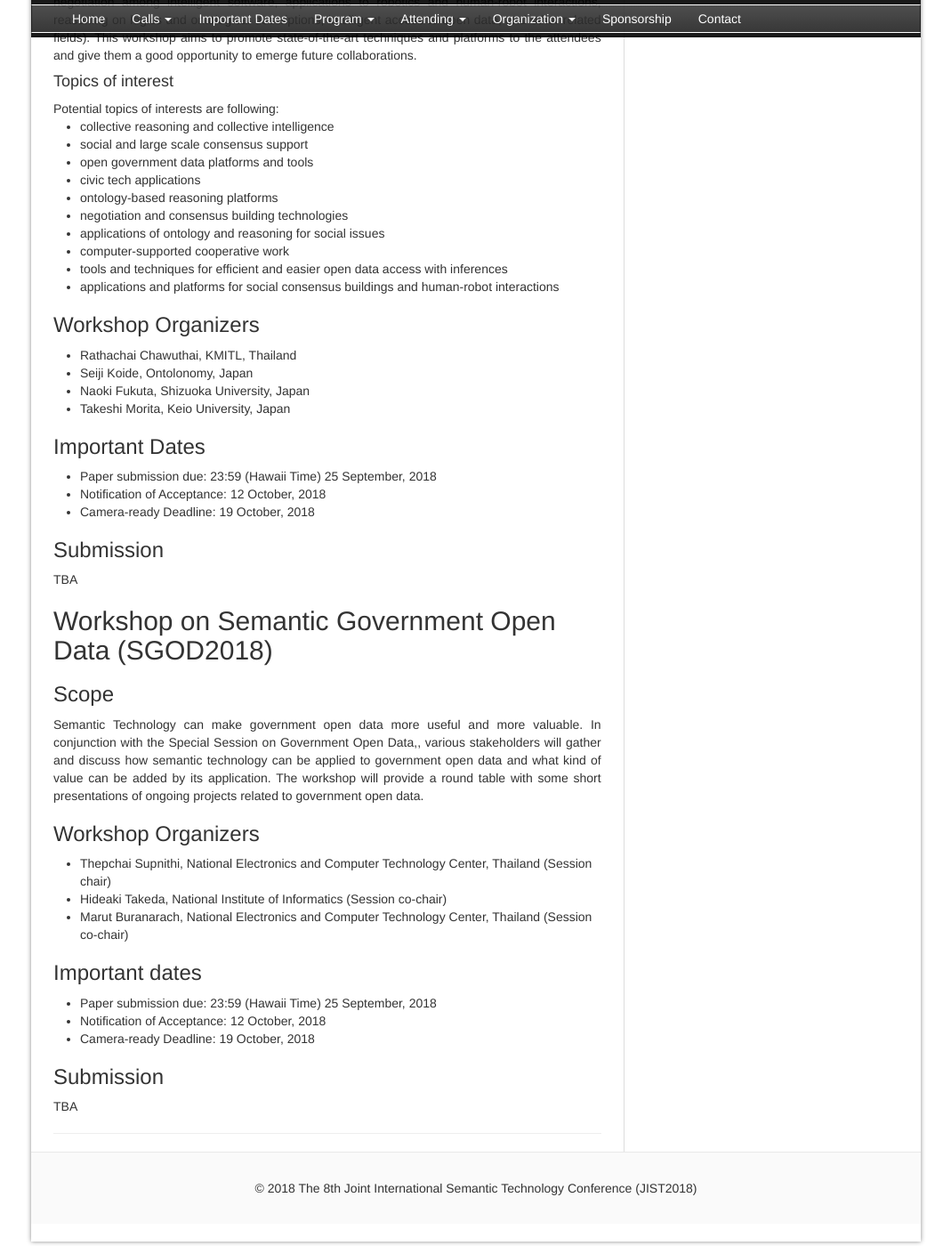
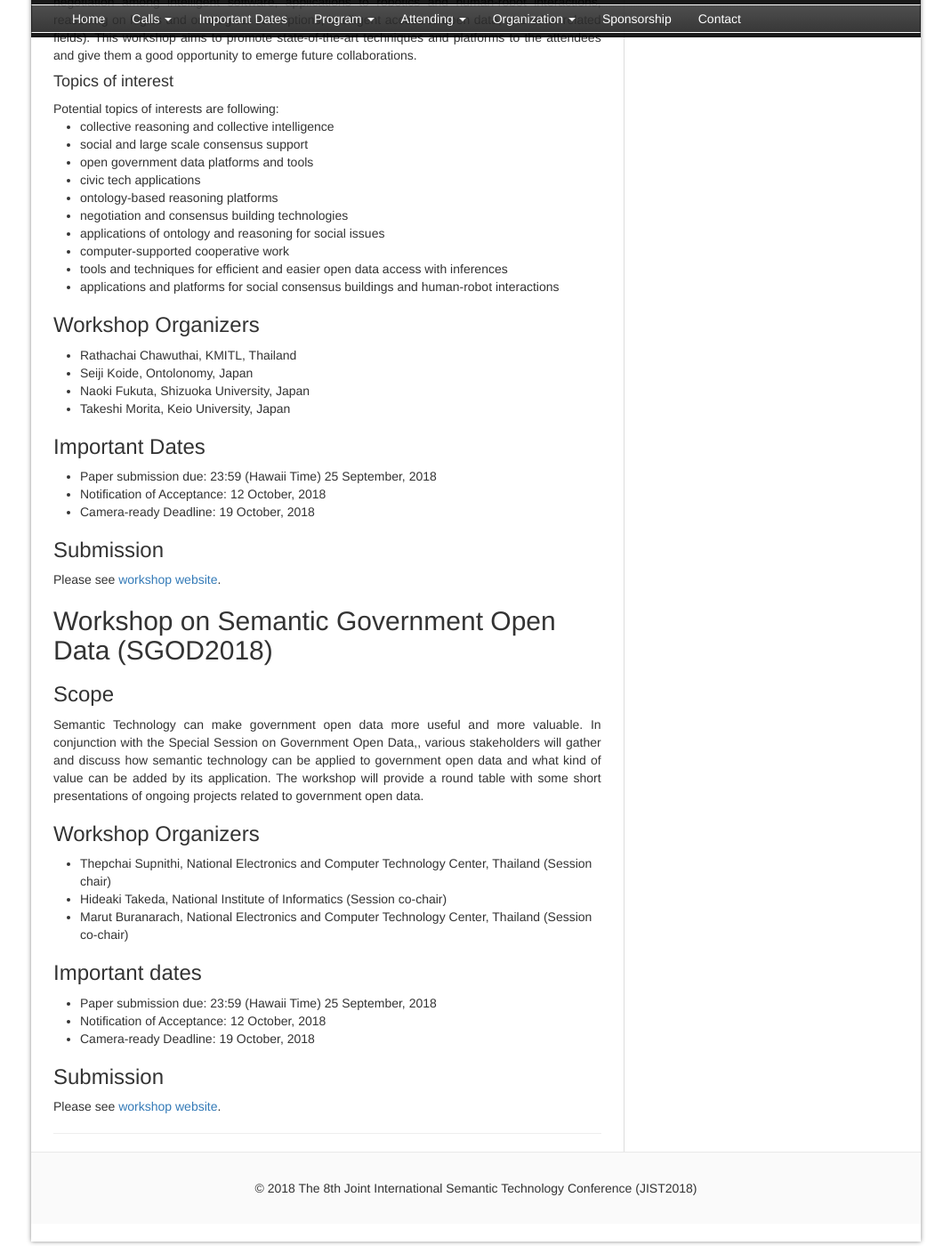
Before and after one commit to IJCKGconference/JIST2018, a Jekyll site: the page built from pages/calls/workshop_papers.html, in a window 1280 px wide and 1400 px high, scrolled down 1716 px. Shown: the whole window at 89% size, without its empty margins (105-1174 px from the left). Built offline with Jekyll 4.4.1, drawn with Linux system fonts in a browser that asks for light colours; comment, search, counter and statistics services are not loaded.

Commit message:
ワークショップのサイトへのリンク

```diff
--- a/pages/calls/workshop_papers.html
+++ b/pages/calls/workshop_papers.html
@@ -124,7 +124,7 @@ Potential topics of interests are following:
 </ul>
 
 <h3>Submission</h3>
-TBA
+Please see <a href="https://sites.google.com/view/jist2018-workshops/paos2018-passcr2018">workshop website</a>.
 
 <h2 id="ws2">Workshop on Semantic Government Open Data (SGOD2018)</h2>
 
@@ -152,7 +152,7 @@ TBA
 </ul>
 
 <h3>Submission</h3>
-TBA
+Please see <a href="https://sites.google.com/view/jist2018-workshops/sgod2018">workshop website</a>.
 
 <hr/>
 
```
